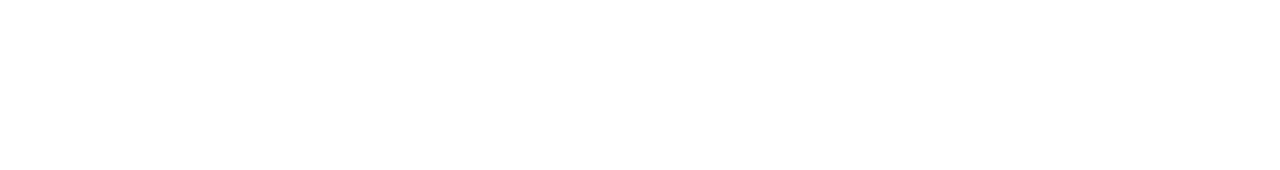
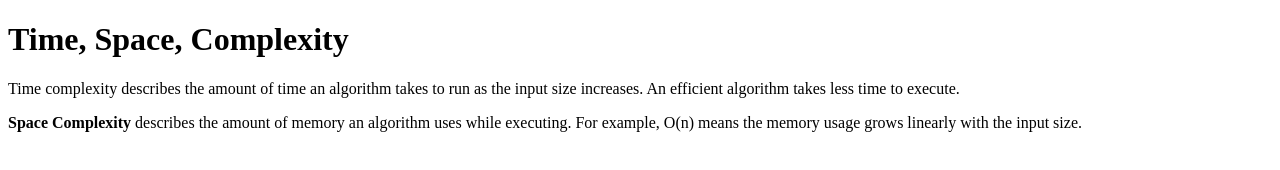
Before and after one commit to acciojob/time-and-space-complexity-rishinimmala, a website: page main.html in a window 1280 px wide. Drawn offline with Linux system fonts and the light colour scheme.

Commit message:
created a submission

```diff
--- a/main.html
+++ b/main.html
@@ -7,6 +7,11 @@
 </head>
 
 <body>
+	<h1>Time, Space, Complexity</h1>
+
+    <p>Time complexity describes the amount of time an algorithm takes to run as the input size increases. An efficient algorithm takes less time to execute.</p>
+
+    <p><b>Space Complexity</b> describes the amount of memory an algorithm uses while executing. For example, O(n) means the memory usage grows linearly with the input size.</p>
 	<!-- the entire body must be written by student -->
     <script type="text/javascript" src="./script.js">
 </script>
```
